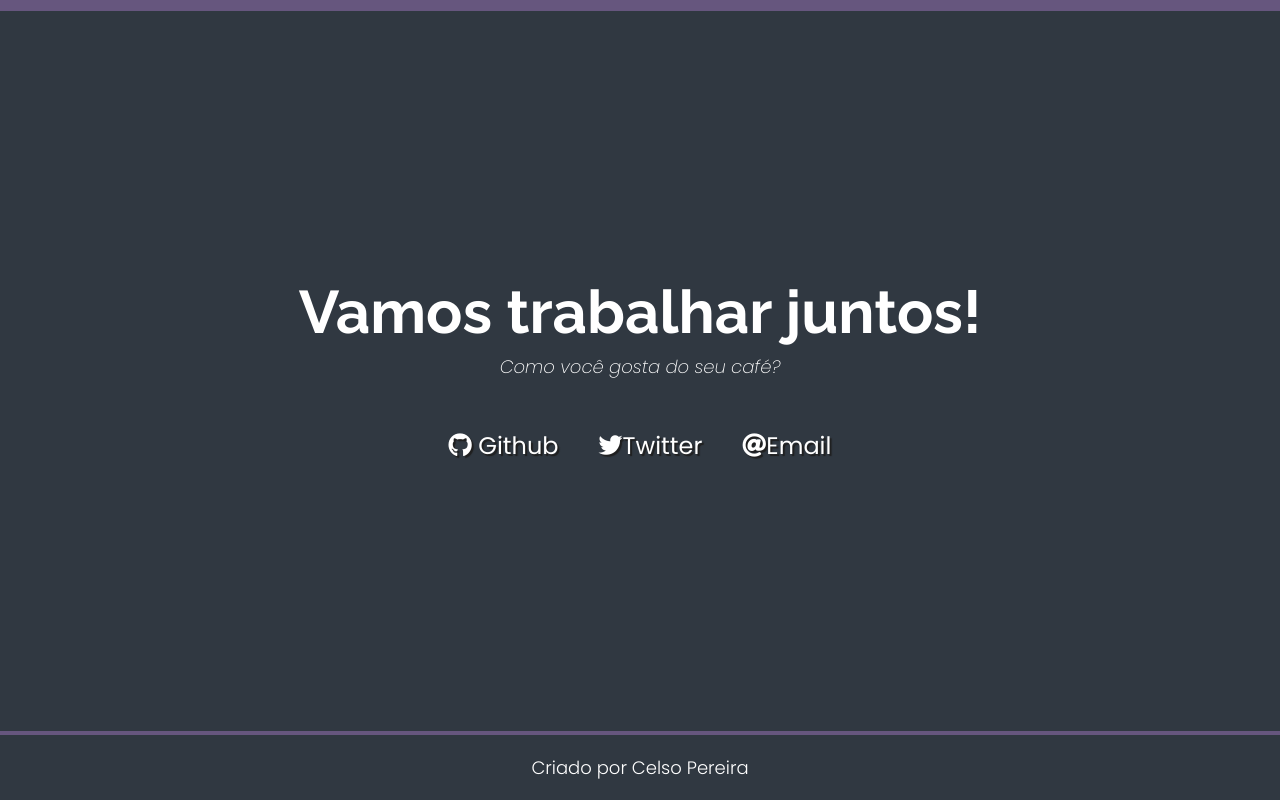
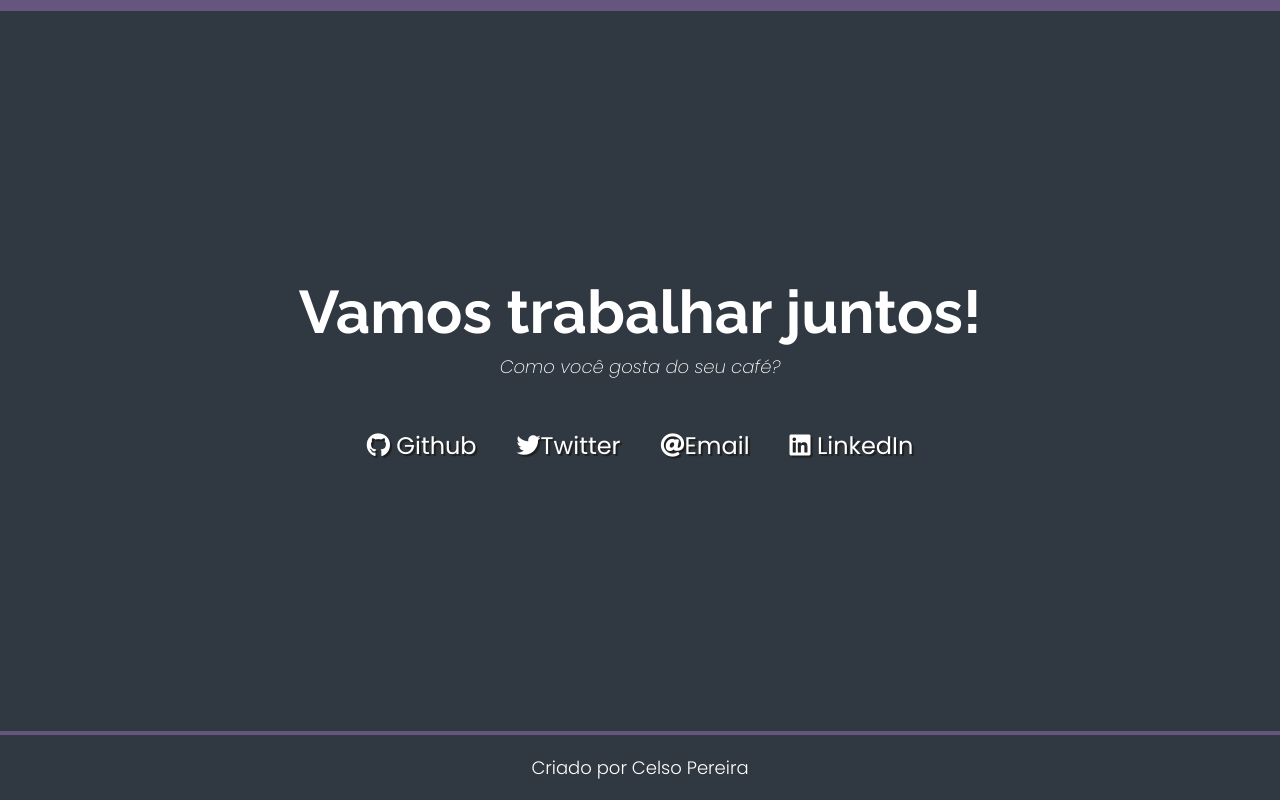
Before and after one commit to CelsoPereiraDev/personal-portfolio, a plain HTML site: page index.html in a window 1280 px wide. Shown: the part 1990-2790 px from the top of the page. Drawn offline with Linux system fonts and the light colour scheme.

Commit message:
Correção no link para o email e adição do link para o LinkedIn

```diff
--- a/index.html
+++ b/index.html
@@ -66,7 +66,8 @@
         <div class="contact-links">
             <a href="https://github.com/CelsoPereiraDev/" class=" btn contact-resp"><i class="fab fa-github"></i> Github</a>
             <a href="https://twitter.com/Hedstroem_" class="btn contact-resp"> <i class="fab fa-twitter"></i>Twitter</a>
-            <a href="mailtocelsopereira.dev@gmail.com:" class="btn contact-resp"><i class="fas fa-at"></i>Email</a>
+            <a href="mailto:celsopereira.dev@gmail.com:" class="btn contact-resp"><i class="fas fa-at"></i>Email</a>
+            <a href="https://www.linkedin.com/in/celso-pereira-dev/" class="btn contact-resp"><i class="fab fa-linkedin"></i> LinkedIn</a>
         </div>
 
     </section>
```
